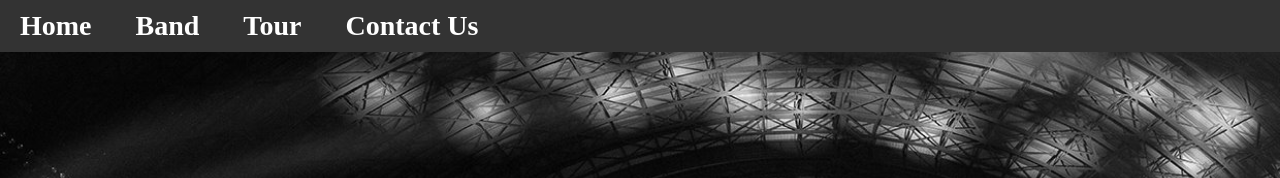
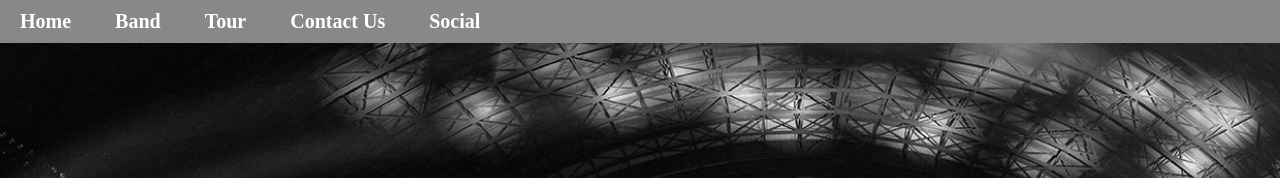
Before and after one commit to achen178/assignment6, a plain HTML site: page index.html in a window 1280 px wide. Shown: the top 178 px of the page. Drawn offline with nearby package versions, Linux system fonts and the light colour scheme.

Commit message:
edited links and color

```diff
--- a/index.html
+++ b/index.html
@@ -29,6 +29,7 @@
           <li><a href="#band">Band</a></li>
           <li><a href="#tour">Tour</a></li>
           <li><a href="#contact-us">Contact Us</a></li>
+					<li><a href="#social-media">Social</a></li>
         </ul>
       </nav>
     </header>
--- a/style/style.css
+++ b/style/style.css
@@ -27,7 +27,7 @@ p {
 *=========================================*/
 
 header {
-  background: #333;
+  background: #888;
   position: fixed;
   left: 0;
   right: 0;
@@ -42,7 +42,7 @@ header nav a {
   color: white;
   text-decoration: none;
   font-weight: bold;
-  font-size: 28px;
+  font-size: 20px;
   margin: 0 20px;
 }
 
```
